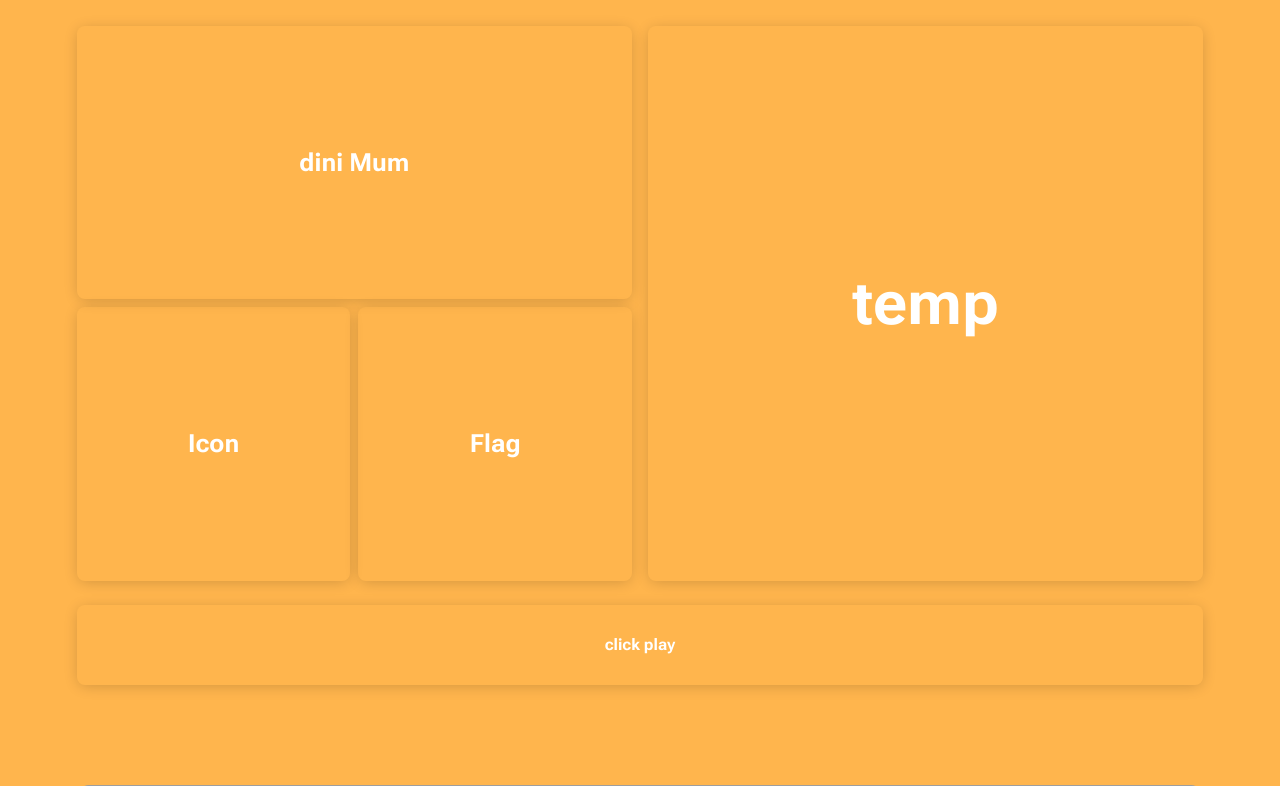
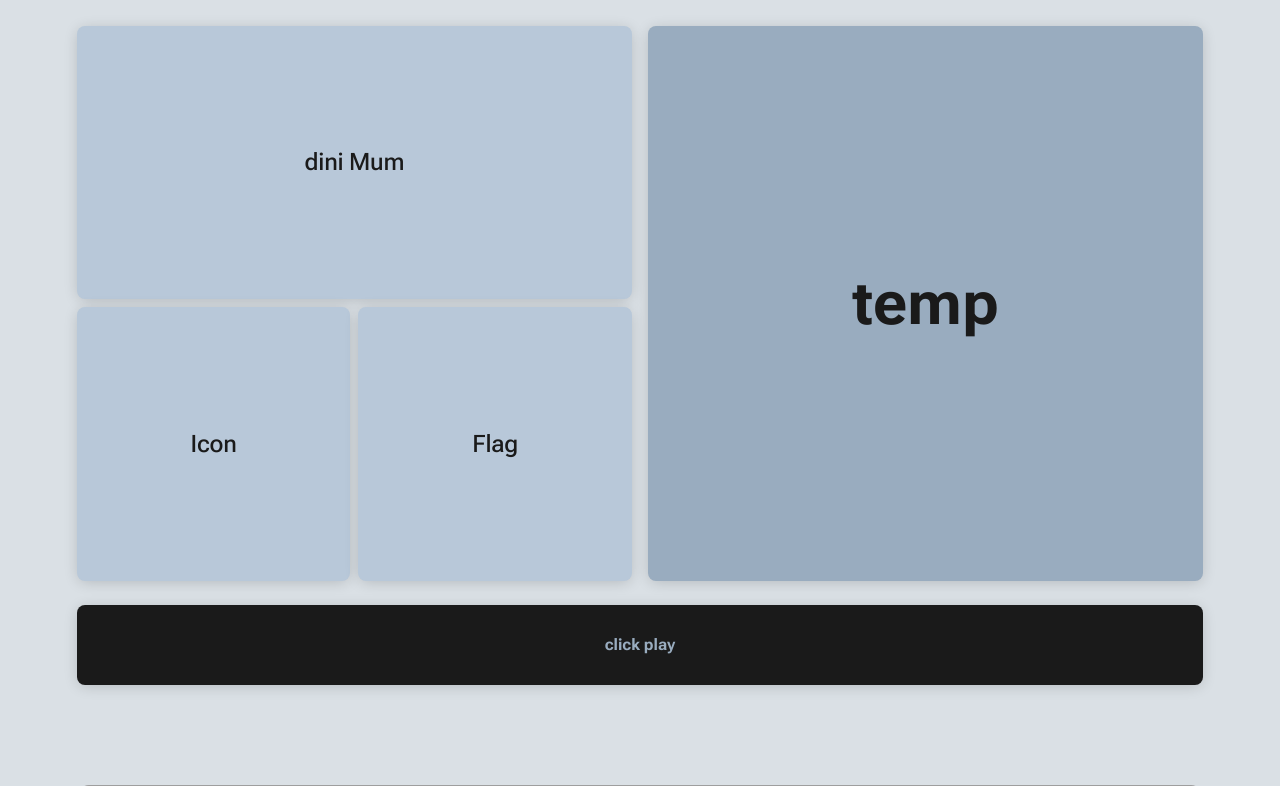
Before and after one commit to y-neck/weathertunes, a PHP site: page / in a window 1280 px wide. Shown: the top 786 px of the page. Run offline with PHP 8.4, Linux system fonts and the light colour scheme; data that the repository does not hold is empty; a stand-in replaces the project's code that opens the database connection; some libraries are stand-ins or nearby versions; grey boxes are pictures that could not be loaded.

Commit message:
farven angepasst

```diff
--- a/frontend/components/layout.php
+++ b/frontend/components/layout.php
@@ -32,7 +32,11 @@
                     sm: '0.8rem',
                     base: '1rem',
                     xl: '1.25rem',
-                    '2xl': '1.563rem',
+                    '2xl': ['1.5rem', {
+                        lineHeight: '2rem',
+                        letterSpacing: '-0.01em',
+                        fontWeight: '500',
+                    }],
                     '3xl': '1.953rem',
                     '4xl': '2.441rem',
                     '5xl': '3.8rem',
--- a/frontend/public/styles/themes.css
+++ b/frontend/public/styles/themes.css
@@ -54,7 +54,7 @@
 
     html[data-theme="schnee"] {
         /* Color as rgb values */
-        --color-text: 255 255 255;
+        --color-text: 26 26 26;
         --color-background: 218 224 229;
         --color-middle: 184 200 217;
         --color-dark: 153 172 191;
--- a/index.php
+++ b/index.php
@@ -3,22 +3,22 @@ require_once './frontend/components/layout.php';
 require_once './backend/db/db.config.php';
 ?>
 
-<html lang="de" data-theme="klar">
+<html lang="de" data-theme="schnee">
 
 <body class="bg-background text-text">
     <main class="px-[6%] font-bold pt-[2%]">
         <div id="main-box" class="flex flex-col gap-6 aspect-[3/2] w-full">
             <div id="top-box" class="flex flex-row gap-4 w-full">
                 <div id="status-box" class="grid grid-rows-2 grid-cols-2 aspect-[1/1] text-2xl gap-2 w-full">
-                    <div id="weather-desc-box" class="flex justify-center items-center col-span-2 shadow-main rounded-lg bg-gray-200">dini Mum</div>
-                    <div id="weather-icon-box" class="flex justify-center items-center bg-gray-300 shadow-main rounded-lg">Icon</div>
-                    <div id="flag-icon-box" class="flex justify-center items-center bg-gray-300 shadow-main rounded-lg">Flag</div>
+                    <div id="weather-desc-box" class="flex justify-center items-center col-span-2 shadow-main rounded-lg bg-middle">dini Mum</div>
+                    <div id="weather-icon-box" class="flex justify-center items-center bg-middle shadow-main rounded-lg">Icon</div>
+                    <div id="flag-icon-box" class="flex justify-center items-center bg-middle shadow-main rounded-lg">Flag</div>
                 </div>
-                <div id="temp-box" class="flex justify-center items-center text-5xl bg-gray-300 shadow-main rounded-main rounded-lg w-full">temp</div>
+                <div id="temp-box" class="flex justify-center items-center text-5xl bg-dark shadow-main rounded-main rounded-lg w-full">temp</div>
             </div>
 
             <div id="bottom-box" class="flex flex-row h-[10vh] w-full">
-                <div id="play-button" class="flex justify-center items-center bg-gray-300 shadow-main rounded-lg w-full">click play</div>
+                <div id="play-button" class="flex justify-center items-center bg-text shadow-main text-dark rounded-lg w-full">click play</div>
 
             </div>
         </div>
```
